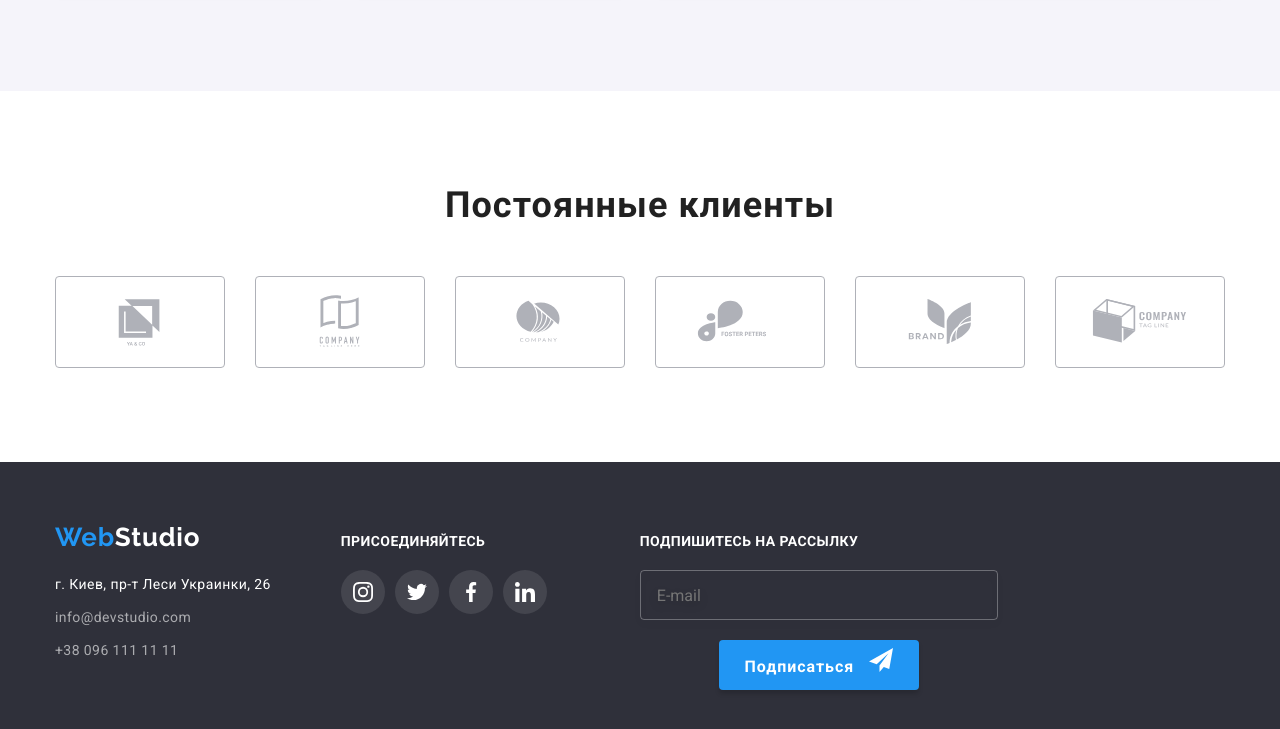
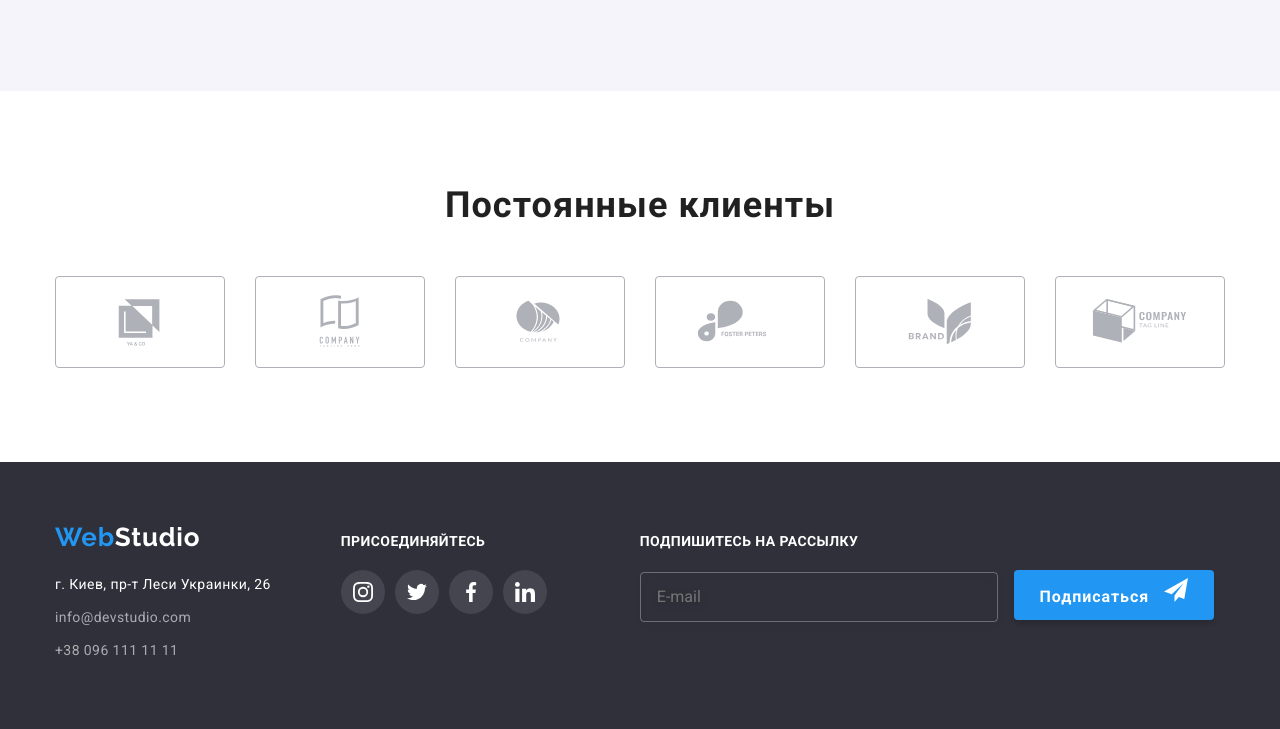
Before and after one commit to YuriiKudlai/goit-markup-hw-08, a plain HTML site: page index.html in a window 1280 px wide. Shown: the part 2394-3123 px from the top of the page. Drawn offline with nearby package versions, Linux system fonts and the light colour scheme.

Commit message:
исправляет адаптивную верстку в футере

```diff
--- a/sass/layout/_footer.scss
+++ b/sass/layout/_footer.scss
@@ -82,18 +82,27 @@
   padding-left: 16px;
   // margin-right: 12px;
   margin-bottom: 20px;
+  @media screen and (min-width: 480px) {
+    width: 100%;
+  }
+  @media screen and (min-width: 768px) {
+    // width: 100%;
+    width: 450px;
+  }
   @media screen and (min-width: 1200px) {
     width: 358px;
+    margin-right: 12px;
   }
 }
 
 .footer-input-container {
   @media screen and (min-width: 768px) {
     margin-left: 166px;
-    width: 450px;
+    // width: 450px;
+    // width: 100%;
   }
   @media screen and (min-width: 1200px) {
-    width: 358px;
+    // width: 358px;
     margin-left: 0px;
   }
 }
@@ -115,9 +124,22 @@
   letter-spacing: 0.06em;
 
   color: var(--primary-white-color);
+  // display: block;
+  // margin: 0 auto;
+  @media screen and (min-width: 480px) {
+    display: block;
+    margin: 0 auto;
+  }
+  @media screen and (min-width: 768px) {
+    display: block;
+    margin: 0 auto;
+  }
 
-  display: block;
-  margin: 0 auto;
+  @media screen and (min-width: 1200px) {
+    display: inline-block;
+
+    // margin: 0 auto;
+  }
 }
 
 .icon-send {
@@ -164,6 +186,8 @@
   letter-spacing: 0.03em;
 
   margin-bottom: 9px;
+}
+.footer-address {
   @media screen and (min-width: 768px) {
     margin-left: 76px;
     margin-right: 165px;
```
Also changed, not shown: css/main.css, css/main.min.css, 2 other files.
